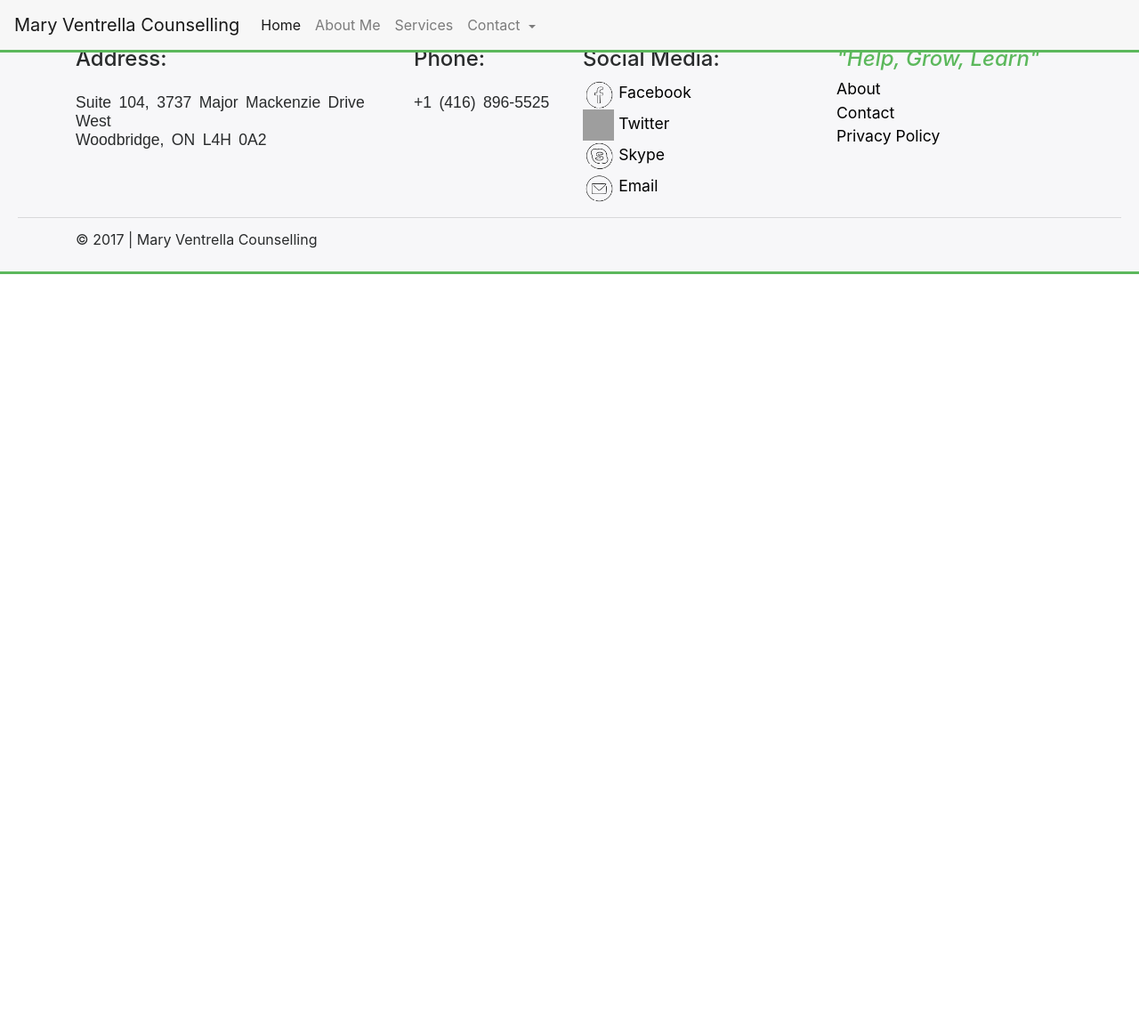
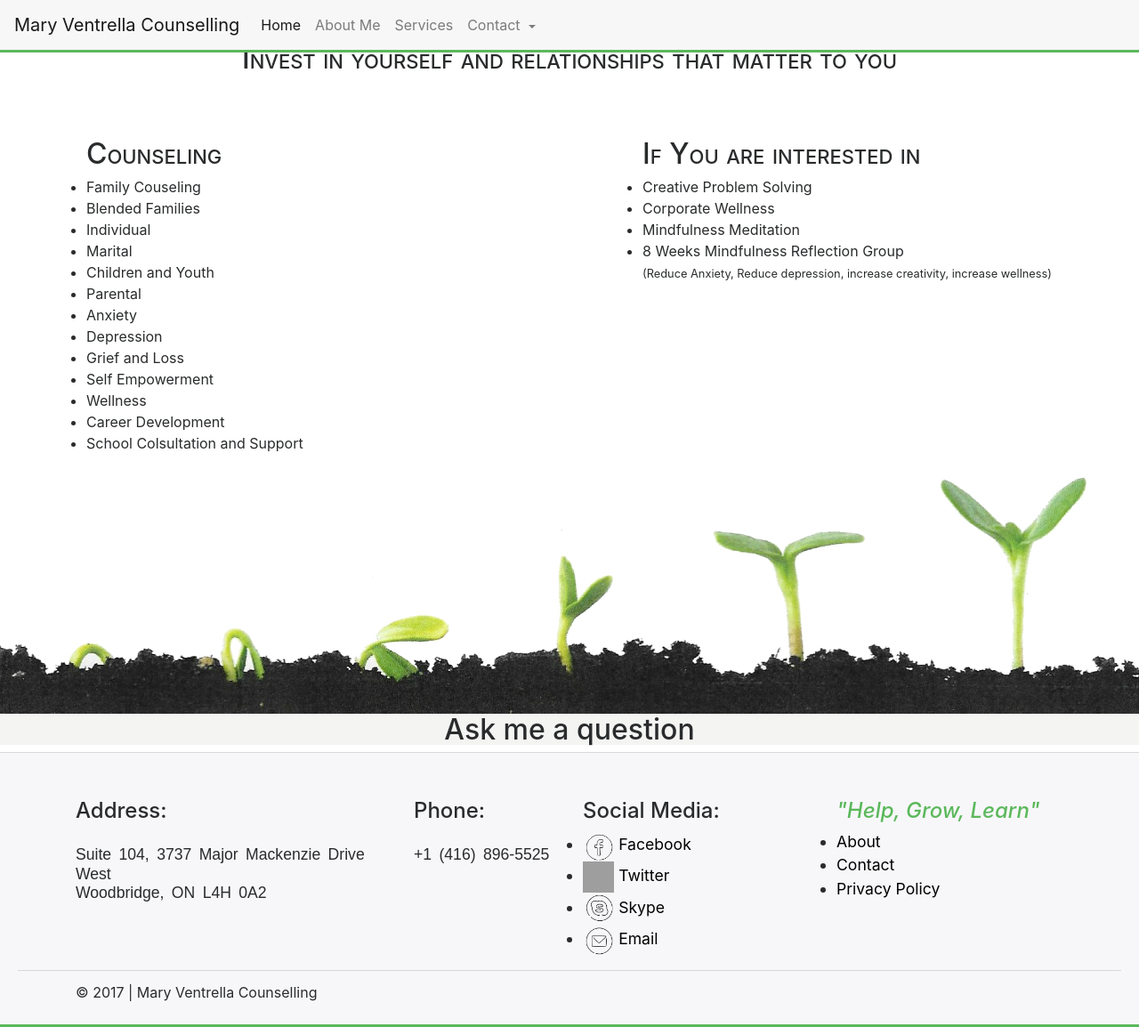
Before and after one commit to nesspire00/website_project, a PHP site: page /php/services.php in a window 1280 px wide. Shown: the whole page at 89% size. Before the commit the page ends 308 px from the top, so only its background shows below. Run offline with PHP 8.4, Linux system fonts and the light colour scheme; grey boxes are pictures that could not be loaded.

Commit message:
Services added

```diff
--- a/config/navbar.php
+++ b/config/navbar.php
@@ -33,6 +33,7 @@ if ($_SERVER['HTTP_HOST'] == "localhost") {
     <link rel="stylesheet" type="text/css" href=<?php echo $localRoot . "css/pages/about_us.css" ?>>
     <link rel="stylesheet" type="text/css" href=<?php echo $localRoot . "css/pages/contact.css" ?>>
     <link rel="stylesheet" type="text/css" href=<?php echo $localRoot . "css/pages/feedback.css" ?>>
+    <link rel="stylesheet" type="text/css" href=<?php echo $localRoot . "css/pages/services.css" ?>>
     <!-- End CSS -->
 
     <link rel="icon" href=<?php echo $localRoot . "images/icon.png" ?>/>
@@ -40,6 +41,7 @@ if ($_SERVER['HTTP_HOST'] == "localhost") {
     <link rel="stylesheet" href=<?php echo $localRoot . "lib/font-awesome/css/font-awesome.css" ?>>
 
     <!--[if lt IE 9]>
+
     <script src=<?php echo $localRoot . "js/html5shiv.js" ?>></script>
     <![endif]-->
 </head>
--- a/css/pages/services.css
+++ b/css/pages/services.css
@@ -1,92 +1,36 @@
-body {
-    background: url(../../images/background.jpg);
-    background-repeat: repeat;
-    background-position: 0 0;
-    width: 100%;
-    float: left;
-    margin-right: 50%;
+.rostochki {
+    padding-left: 0!important;
+    padding-right: 0!important;
 }
 
-main {
-    padding-left: 3%;
-    line-height: 1.4em;
-    padding-bottom: 2%;
-    float: left;
-    width: 50%;
+.counseling {
+    background-color: white!important;
+    padding-bottom: 0!important;
 }
 
-aside {
-    float: left;
-    width: 50%;
-    padding-right: 3%;
-    line-height: 1.4em;
-    margin-top: 8%;
+.counseling main{
+    padding-left: 5em;
 }
 
-aside li {
+.row li {
     list-style-type: disc;
 }
 
-aside ul {
-    padding-left: 2em;
+.title {
+    font-variant: small-caps;
 }
 
-aside h2 {
-    font-family: Century Gothic, sans-serif;
+.main-title {
     font-variant: small-caps;
-    font-size: 1.5em;
-    padding: 0.5em;
+    font-size: 2em;
+    text-align: center;
+    padding-top: 1.5em;
 }
 
-main h1 {
-    font-family: Century Gothic, sans-serif;
-    font-variant: small-caps;
-    font-size: 2em;
-    padding: 1em;
+.api{
+    background-color: #f4f4f3;
+}
+
+.question{
     text-align: center;
 }
-
-main p {
-    font-family: Century Gothic, sans-serif;
-    font-size: 1.2em;
-    word-spacing: 0.2em;
-    line-height: 1.2em;
-    margin: 3%;
-}
-
-main li {
-    list-style-type: disc;
-}
-
-main ul {
-    padding-left: 2em;
-}
-
-main h2 {
-    font-family: Century Gothic, sans-serif;
-    font-variant: small-caps;
-    font-size: 1.5em;
-    padding: 0.5em;
-}
-
-
-/* avoiding layout troubles on mobile */
-
-@media only screen and (max-width: 630px) {
-    aside {
-        margin-top: 7em!important;
-    }
-    h1 {
-        font-size: 1.5em!important;
-    }
-    footer {
-        position: static;
-    }
-}
-
-@media only screen and (min-height: 620px) {
-    footer {
-        position: absolute;
-        bottom: 0px;
-    }
-}
--- a/php/services.php
+++ b/php/services.php
@@ -4,6 +4,44 @@ $title = 'Feedback';
 include_once('../config/navbar.php');
 ?>
 
+<h1 class="main-title">Invest in yourself and relationships that matter to you</h1>
+<div class="counseling row jumbotron" style="margin-bottom: 0px; padding-right: 5em;margin-right: 0px;">
+    <main class="col-sm-7 col-md-7 col-lg-7">
+        <h2 class="title">Counseling</h2>
+        <ul>
+            <li>Family Couseling</li>
+            <li>Blended Families</li>
+            <li>Individual</li>
+            <li>Marital</li>
+            <li>Children and Youth</li>
+            <li>Parental</li>
+            <li>Anxiety</li>
+            <li>Depression</li>
+            <li>Grief and Loss</li>
+            <li>Self Empowerment</li>
+            <li>Wellness</li>
+            <li>Career Development</li>
+            <li>School Colsultation and Support</li>
+        </ul>
+    </main>
+    <aside class="col-sm-5 col-md-5 col-lg-5">
+        <h2 class="title">If You are interested in</h2>
+        <ul>
+            <li>Creative Problem Solving</li>
+            <li>Corporate Wellness</li>
+            <li>Mindfulness Meditation</li>
+            <li>8 Weeks Mindfulness Reflection Group
+                <br/>
+                <small>(Reduce Anxiety, Reduce depression, increase creativity, increase wellness)</small>
+            </li>
+        </ul>
+    </aside>
+</div>
+<img src="../images/rostochki.jpg" alt="rostochki" class="rostochki col-sm-12 col-md-12 col-lg-12">
+<div class="api">
+    <h2 class="question col-sm-12 col-md-12 col-lg-12">Ask me a question</h2>
+</div>
+<!-- API -->
 
 
 <?php include_once('../config/footer.php'); ?>
```
Also changed, not shown: images/rostochki.jpg (added).
